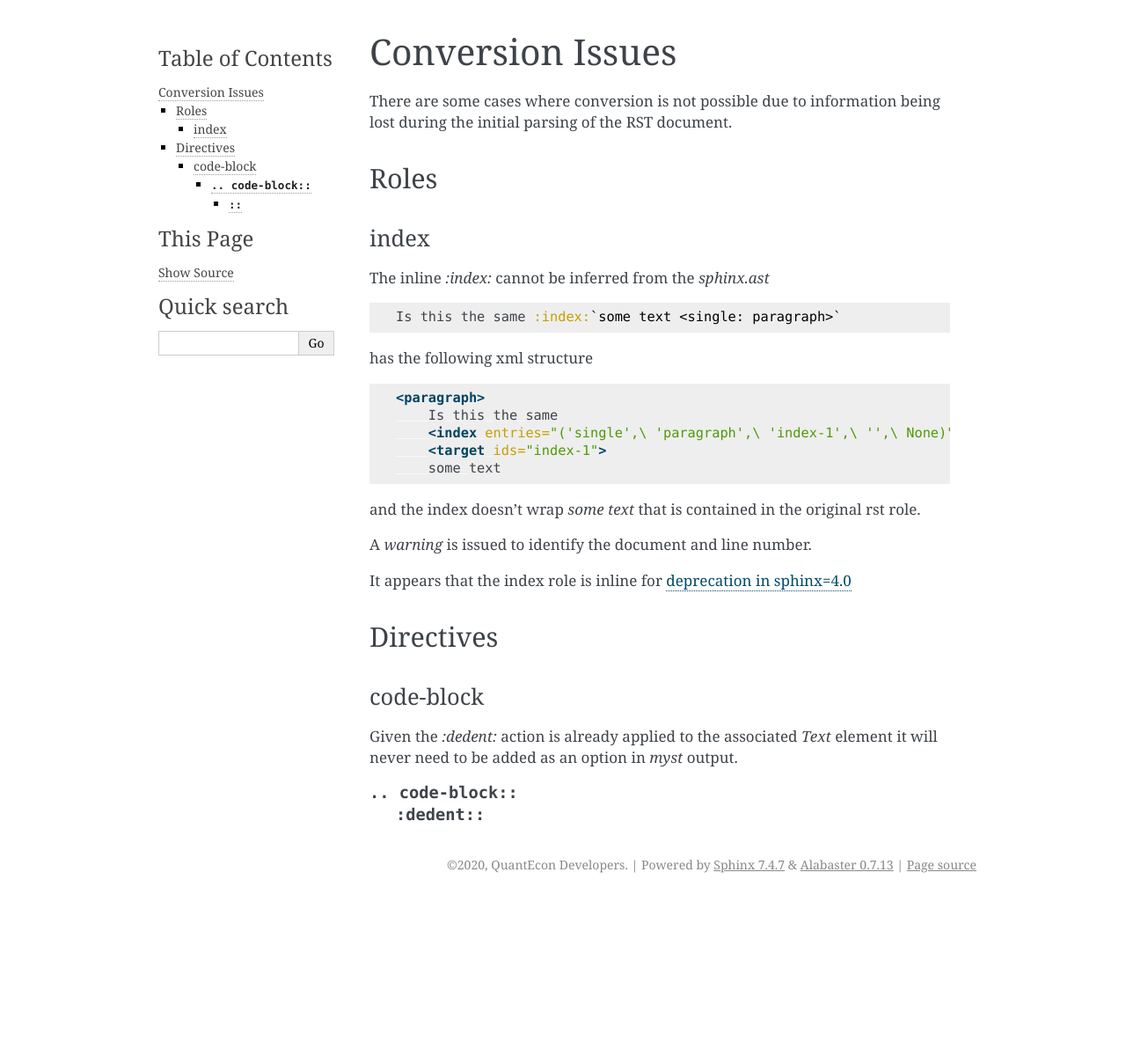
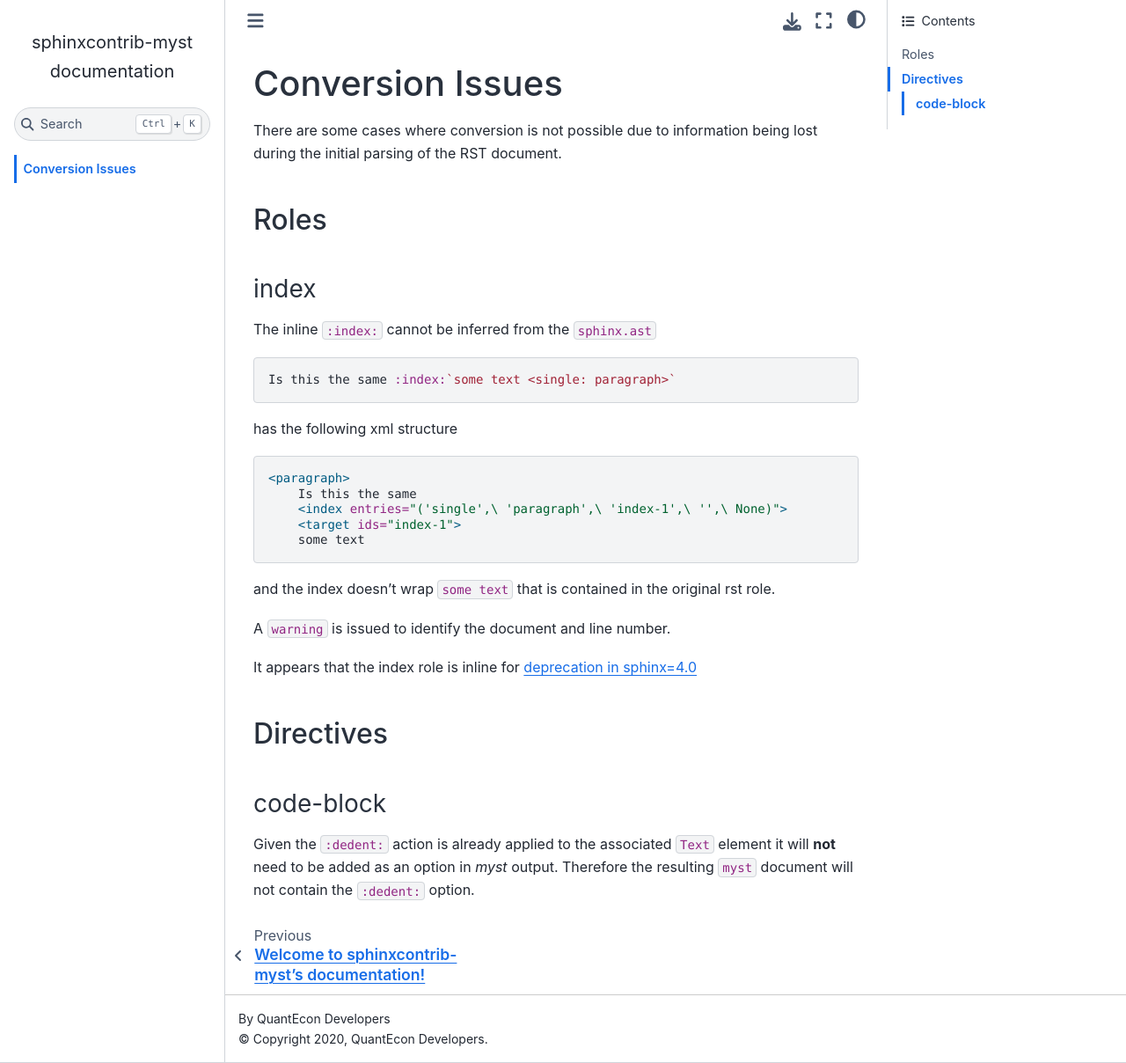
Before and after one commit to executablebooks/sphinx-tomyst, a Sphinx documentation site: the page built from docs/source/issues.rst, in a window 1280 px wide and 1208 px high. Shown: the whole window at 88% size. Built offline with Sphinx 7.4.7 and the Sphinx Book theme 1.1.4, drawn with Linux system fonts in a browser that asks for light colours.

Commit message:
update docs

```diff
--- a/docs/requirements.txt
+++ b/docs/requirements.txt
@@ -1 +1,3 @@
 sphinx>=3.0
+sphinx-book-theme
+myst-parser
--- a/docs/source/conf.py
+++ b/docs/source/conf.py
@@ -45,7 +45,8 @@ exclude_patterns = []
 # The theme to use for HTML and HTML Help pages.  See the documentation for
 # a list of builtin themes.
 #
-html_theme = 'alabaster'
+html_theme = "sphinx_book_theme"
+# html_theme = 'alabaster'
 
 # Add any paths that contain custom static files (such as style sheets) here,
 # relative to this directory. They are copied after the builtin static files,
--- a/docs/source/issues.rst
+++ b/docs/source/issues.rst
@@ -10,7 +10,7 @@ Roles
 index
 ~~~~~
 
-The inline `:index:` cannot be inferred from the `sphinx.ast`
+The inline ``:index:`` cannot be inferred from the ``sphinx.ast``
 
 .. code-block:: rst
 
@@ -26,17 +26,18 @@ has the following xml structure
         <target ids="index-1">
         some text
 
-and the index doesn't wrap `some text` that is contained in the original
+and the index doesn't wrap ``some text`` that is contained in the original
 rst role.
 
-A `warning` is issued to identify the document and line number.
+A ``warning`` is issued to identify the document and line number.
 
 .. TODO::
 
-    Consider adding markup such as `<index>` to help identify within line
+    Consider adding markup such as ``<index>`` to help identify within line
     placement
 
-It appears that the index role is inline for `deprecation in sphinx=4.0 <https://github.com/sphinx-doc/sphinx/blob/cbc16eb384a0fc6181a4543c34977e794cae231d/sphinx/roles.py#L578>`__
+It appears that the index role is inline for
+`deprecation in sphinx=4.0 <https://github.com/sphinx-doc/sphinx/blob/cbc16eb384a0fc6181a4543c34977e794cae231d/sphinx/roles.py#L578>`__
 
 
 Directives
@@ -45,9 +46,7 @@ Directives
 code-block
 ~~~~~~~~~~
 
-Given the `:dedent:` action is already applied to the associated `Text`
-element it will never need to be added as an option in `myst` output.
-
-.. rst:directive:: code-block
-
-   .. rst:directive:option:: dedent:
+Given the ``:dedent:`` action is already applied to the associated ``Text``
+element it will **not** need to be added as an option in `myst` output.
+Therefore the resulting ``myst`` document will not contain the ``:dedent:``
+option.
```
Also changed, not shown: docs/source/index.rst (+18 -1 lines).
